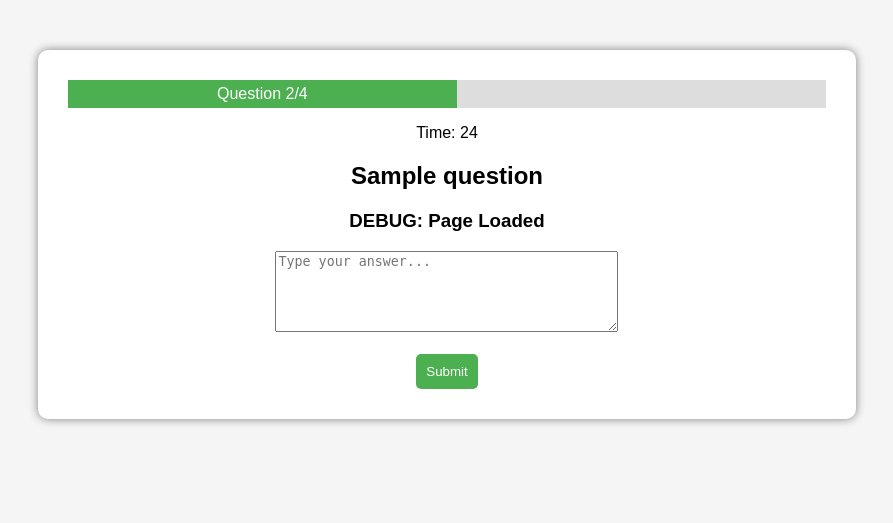
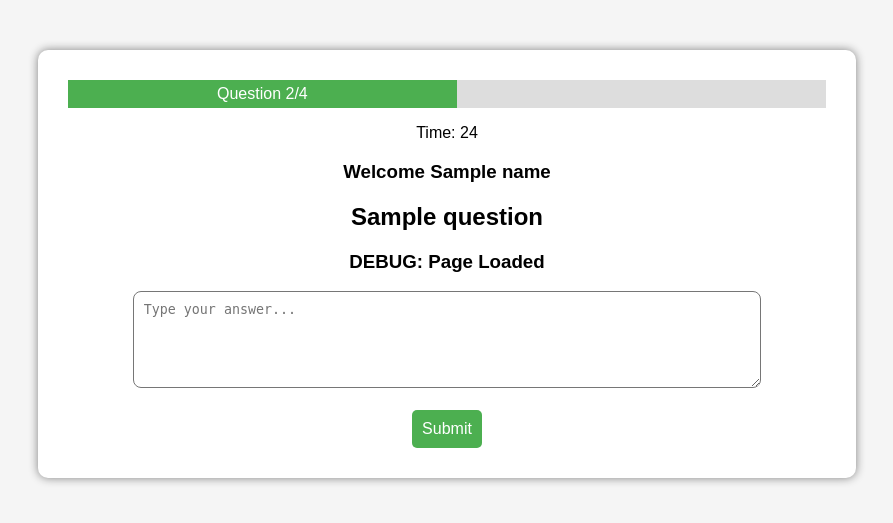
Before and after one commit to rajnandinithombre461-byte/ai-interview-coach, a Flask app: template templates/interview.html in a window 1280 px wide. Shown: the top 523 px of the page, without its empty margins (193-1086 px from the left). Run offline with Flask 3, Linux system fonts and the light colour scheme; the template is opened without the code that fills it: most values are stand-ins (such as "Sample title", 1, 10 or a date in 2020).

Commit message:
added username feature

```diff
--- a/app.py
+++ b/app.py
@@ -7,7 +7,10 @@ questions = [
     "Tell me about yourself",
     "Why should we hire you?",
     "What are your strengths?",
-    "What are your weaknesses?"
+    "What are your weaknesses?",
+    "Where do you see yourself in 5 years?",
+    "Tell me about your project",
+    "What are your goals?"
 ]
 
 def generate_feedback(answer):
@@ -38,6 +41,10 @@ def generate_feedback(answer):
     else:
         feedback_points.append("Add your experience.")
 
+    if "team" in answer.lower():
+        score += 1
+        feedback_points.append("Teamwork mentioned.")
+
     if score >= 8:
         main_feedback = "Excellent answer!"
     elif score >= 5:
@@ -55,12 +62,15 @@ def home():
 
 @app.route("/login", methods=["POST"])
 def login():
-    return render_template("interview.html",
-                           question=questions[0],
-                           q_index=0,
-                           total=0)
+    name = request.form.get("name")
 
-
+    return render_template(
+        "interview.html",
+        question=questions[0],
+        q_index=0,
+        total=0,
+        name=name,
+    )
 @app.route("/interview", methods=["POST"])
 def interview():
     q_index = int(request.form.get("q_index", 0))
--- a/templates/interview.html
+++ b/templates/interview.html
@@ -2,6 +2,25 @@
 <html>
 <head>
     <title>Interview</title>
+
+    <style>
+        body {
+            font-family: Arial;
+            background: linear-gradient(to right, #74ebd5, #ACB6E5);
+        }
+
+        textarea {
+            width: 80%;
+            padding: 10px;
+            border-radius: 8px;
+        }
+
+        button {
+            cursor: pointer;
+            font-size: 16px;
+        }
+    </style>
+
 </head>
 
 <body style="font-family: Arial; background:#f5f5f5; text-align:center;">
@@ -25,6 +44,9 @@
         <p id="timer">Time: 30</p>
 
         <!-- Question -->
+
+        <h3>Welcome {{ name }}</h3>
+
         <h2>{{ question }}</h2>
 
         <h3>DEBUG: Page Loaded</h3>
--- a/templates/login.html
+++ b/templates/login.html
@@ -11,6 +11,7 @@
         <h1>AI Interview Coach</h1>
 
         <form action="/login" method="post">
+            <input type="text" name="name" placeholder="Enter your name" required><br><br>
             <button type="submit" style="padding:10px; background:#4CAF50; color:white; border:none; border-radius:5px;">
                 Start Interview
             </button>
```
Also changed, not shown: templates/final.html (+15 -8 lines).
